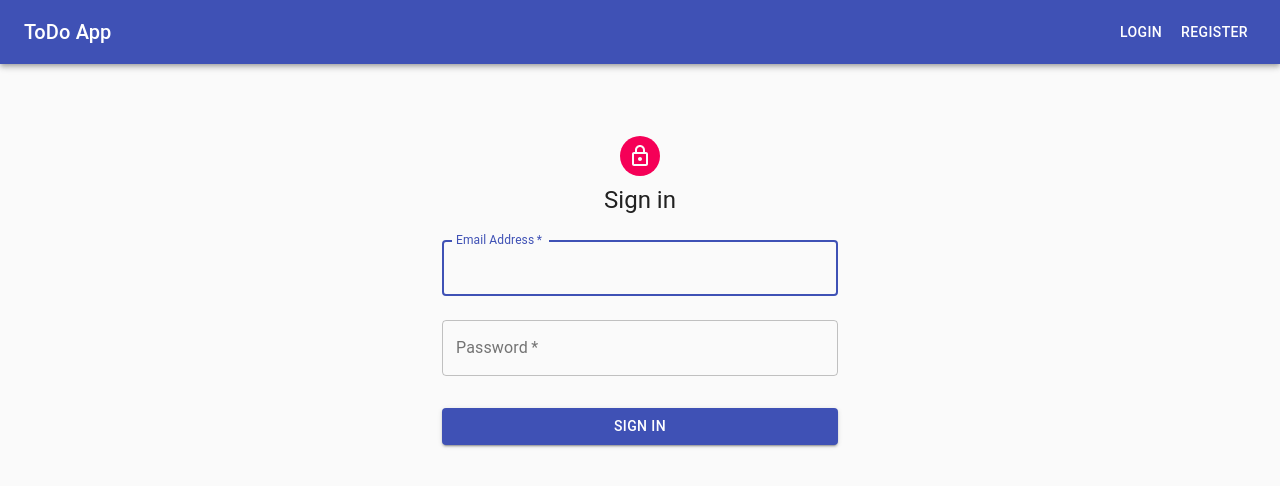
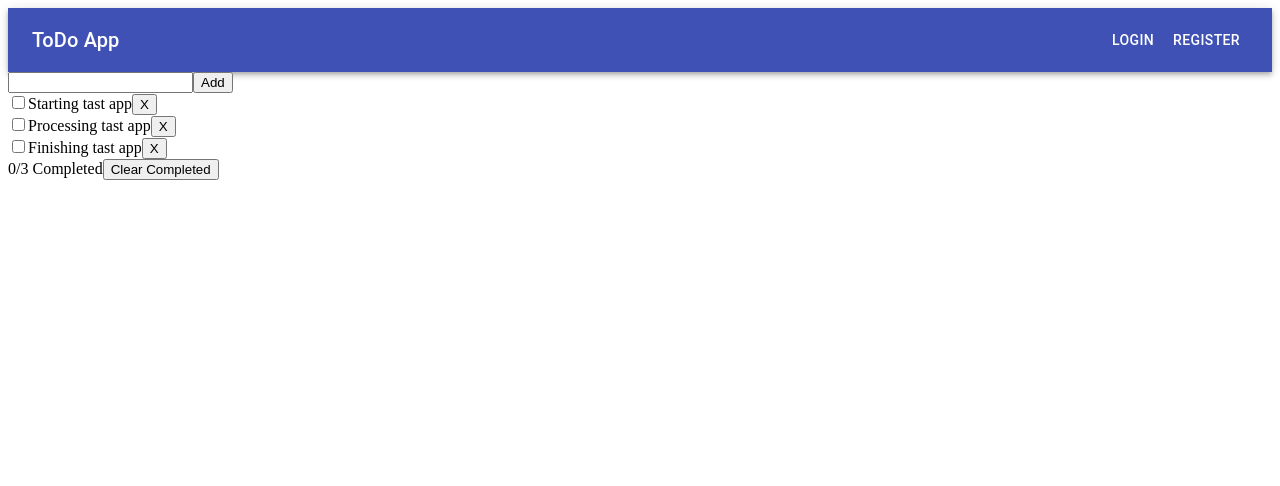
Before and after one commit to KoryunBoksyan/redux-mvc-todo_app, a React (Create React App) app: page /home in a window 1280 px wide. Before the commit this address led to /login. Shown: the top 486 px of the page. Built offline with nearby package versions, Linux system fonts and the light colour scheme; sample sign-in values are in the browser's storage.

Commit message:
add functional for loacal storage

```diff
--- a/src/controllers/auth/authController.js
+++ b/src/controllers/auth/authController.js
@@ -6,7 +6,8 @@ class AuthController {
     login = async(state, action) => {
         const response = await this.authOperation.login(action.payload);
         if(response.token) {
-            state.dispatch(rxSetAuth(true))
+            state.dispatch(rxSetAuth(true));
+            localStorage.setItem("token", response.token)
         }
         console.log(response);
         return response;
--- a/src/stateManagment/reducers/auth.js
+++ b/src/stateManagment/reducers/auth.js
@@ -1,6 +1,8 @@
 import { ACTION_TYPES } from "../../core/actionTypes";
 import createReducer from "../../helpers/createReducer";
 
-export const authReducer = createReducer(false,{
+const authInitialState = localStorage.getItem("token") ? true : false;
+
+export const authReducer = createReducer(authInitialState,{
     [ACTION_TYPES.RX_SET_AUTH_BOOL] : (state, action) => action.payload
   });
--- a/src/view/app/App.js
+++ b/src/view/app/App.js
@@ -9,7 +9,6 @@ import UnAuthGuard from '../guards/unAuthGuard/unAuthGuard';
 import AuthGuard from '../guards/authGuard/authGuard';
 import { store } from '../../stateManagment/store';
 import Todos from '../pages/todos/todos';
-import ToDo from "../pages/todoMain/todoMain"
 
 function App() {
   return (
--- a/src/view/pages/todoMain/todoLogic/todoForm.js
+++ b/src/view/pages/todoMain/todoLogic/todoForm.js
@@ -2,6 +2,12 @@ import { useState } from "react";
 
 function TodoForm ({onAdd}){
     const [text, setText] = useState("")
+    const addTodo = (e) => {
+        setText(e.target.value)
+        localStorage.setItem("text", text)
+    }
+
+
     return (
         <form onSubmit={(e) => {
             e.preventDefault();
@@ -11,12 +17,14 @@ function TodoForm ({onAdd}){
             <input
                 type="text"
                 value={text}
-                onChange={(e) => {setText(e.target.value)}}
-            ></input>
+                onChange={(e)=> addTodo(e)}
+                ></input>
             <button>Add</button>
+            {/* {console.log(localStorage.getItem("text", text))} */}
         </form>
 
     )
+
 }
 
 export default TodoForm;
```
